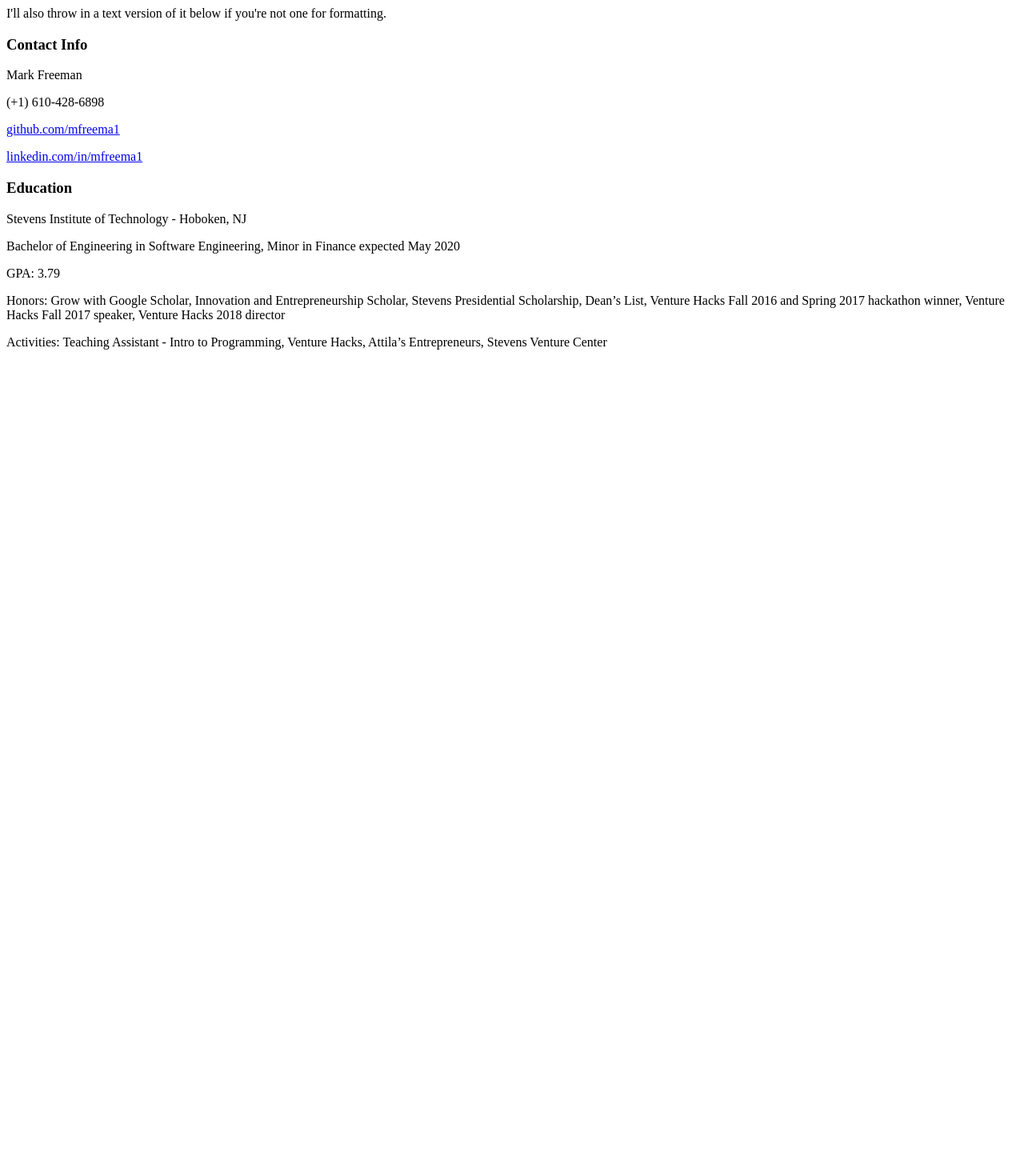
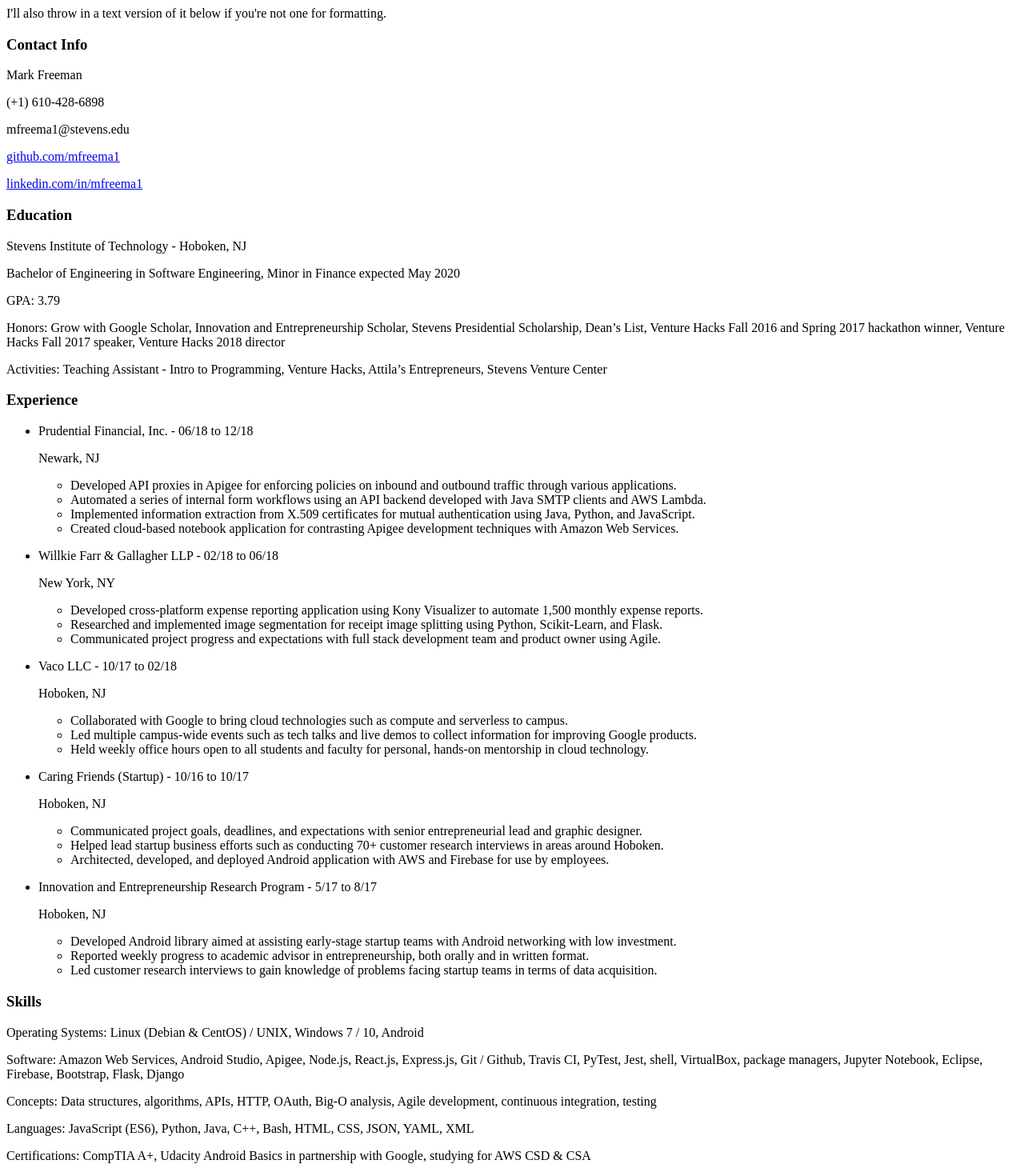
Before and after one commit to mfreema1/personal-site-v2, a Next.js app: page /Resume in a window 1280 px wide. Shown: the part 124-1594 px from the top of the page at 80% size. Before the commit the page ends 800 px from the top, so only its background shows below. Built offline with nearby package versions, Linux system fonts and the light colour scheme.

Commit message:
Update resume page

```diff
--- a/src/misc/resume.json
+++ b/src/misc/resume.json
@@ -28,7 +28,7 @@
             "Stevens Venture Center"
         ]
     },
-    "employment": [
+    "experience": [
         {
             "employer": "Prudential Financial, Inc.",
             "location": "Newark, NJ",
@@ -87,12 +87,12 @@
         }
     ],
     "skills": {
-        "operatingSystems": [
+        "Operating Systems": [
             "Linux (Debian & CentOS) / UNIX",
             "Windows 7 / 10",
             "Android"
         ],
-        "software": [
+        "Software": [
             "Amazon Web Services",
             "Android Studio",
             "Apigee",
@@ -113,7 +113,7 @@
             "Flask",
             "Django"
         ],
-        "concepts": [
+        "Concepts": [
             "Data structures",
             "algorithms",
             "APIs",
@@ -124,7 +124,7 @@
             "continuous integration",
             "testing"
         ],
-        "languages": [
+        "Languages": [
             "JavaScript (ES6)",
             "Python",
             "Java",
@@ -136,7 +136,7 @@
             "YAML",
             "XML"
         ],
-        "certifications": [
+        "Certifications": [
             "CompTIA A+",
             "Udacity Android Basics in partnership with Google",
             "studying for AWS CSD & CSA"
--- a/src/pages/Resume.js
+++ b/src/pages/Resume.js
@@ -4,7 +4,7 @@ import { Container, Row, Col } from 'reactstrap';
 const resume = require('../misc/resume');
 const contact = resume.contactInfo;
 const education = resume.education;
-const employment = resume.employment;
+const experience = resume.experience;
 const skills = resume.skills;
 
 const commaString = (lst) => {
@@ -25,16 +25,41 @@ class Resume extends React.Component {
                             <h3 className="bolded">Contact Info</h3>
                             <p>{contact.name}</p>
                             <p>{contact.phone}</p>
+                            <p>{contact.email}</p>
                             <p><a href={'http://www.' + contact.github}>{contact.github}</a></p>
                             <p><a href={'http://www.' + contact.github}>{contact.linkedin}</a></p>
                         </div>
                         <div className="resume-group">
                             <h3 className="bolded">Education</h3>
-                            <p>{education.school} - {education.location}</p>
+                            <p><span className="bolded">{education.school}</span> - {education.location}</p>
                             <p>{education.degree} expected {education.graduationDate}</p>
                             <p className="bolded">GPA: {education.gpa}</p>
                             <p><span className="bolded">Honors: </span>{commaString(education.honors)}</p>
                             <p><span className="bolded">Activities: </span>{commaString(education.activities)}</p>
+                        </div>
+                        <div className="resume-group">
+                            <h3 className="bolded">Experience</h3>
+                            <ul className="no-margin-list no-bullet-list">
+                            {experience.map((e) => (
+                                <li className="bottom-space">
+                                    <p><span className="bolded">{e.employer}</span> - {e.start} to {e.end}</p>
+                                    <p>{e.location}</p>
+                                    <ul className="no-margin-list">
+                                        {e.tasks.map((t) => (
+                                            <li>
+                                                {t}
+                                            </li>
+                                        ))}
+                                    </ul>
+                                </li>
+                            ))}
+                            </ul>
+                        </div>
+                        <div className="resume-group">
+                            <h3 className="bolded">Skills</h3>
+                            {Object.keys(skills).map((key) => (
+                                <p><span className="bolded">{key}: </span>{skills[key].join(', ')}</p>
+                            ))}
                         </div>
                     </Col>
                 </Row>
```
